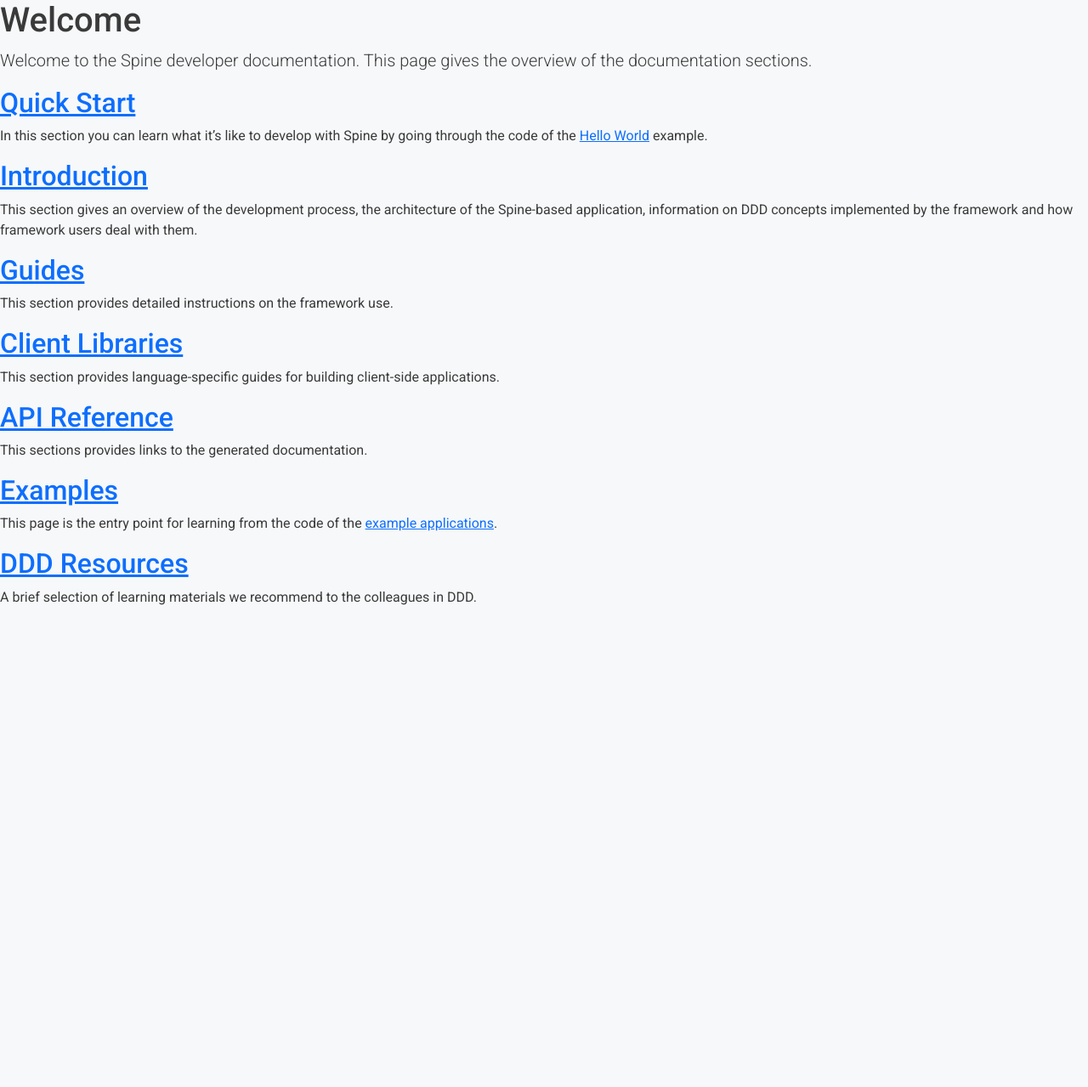
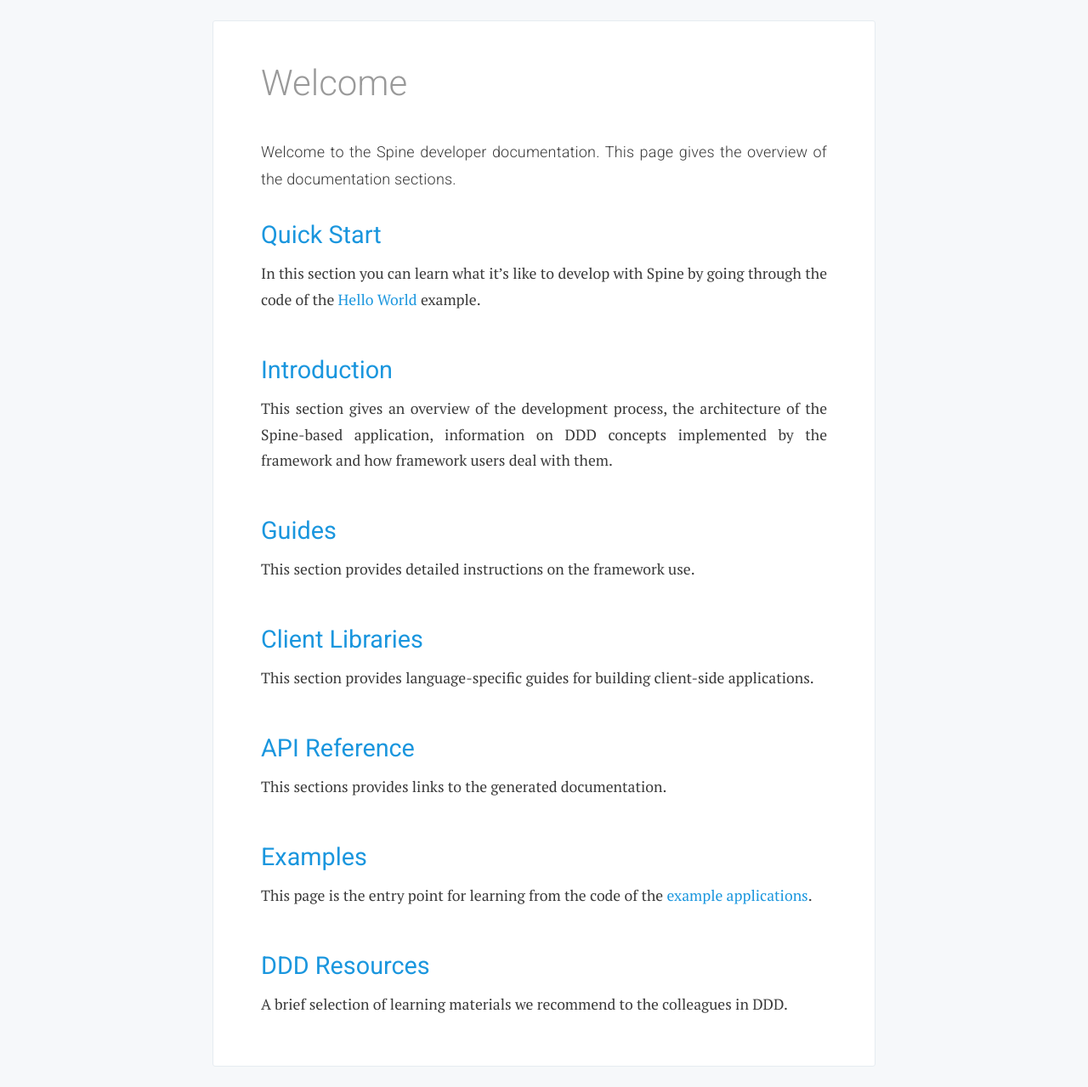
Before and after one commit to SpineEventEngine/documentation, a Jekyll site: the page built from docs/index.md, in a window 1280 px wide. Shown: the whole page at 85% size. Built offline with Jekyll 4.4.1, drawn with Linux system fonts in a browser that asks for light colours; nearby versions of some CDN libraries; before the commit the page ends 900 px from its top, so only the background shows below that.

Commit message:
Update layout for `docs` pages

```diff
--- a/_layouts/docs.html
+++ b/_layouts/docs.html
@@ -4,6 +4,12 @@ layout: default
 bodyclass: docs
 ---
 
-<div>
-    {{ content }}
+<div class="container-fluid content-holder docs-content">
+    <div class="row">
+        <div class="col-12 col-lg article-container article-text">
+            <div class="content-container">
+                {{ content }}
+            </div>
+        </div>
+    </div>
 </div>
```
